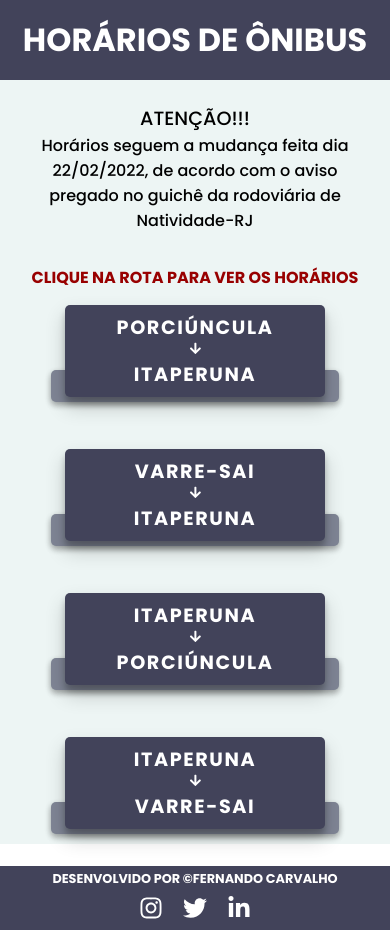
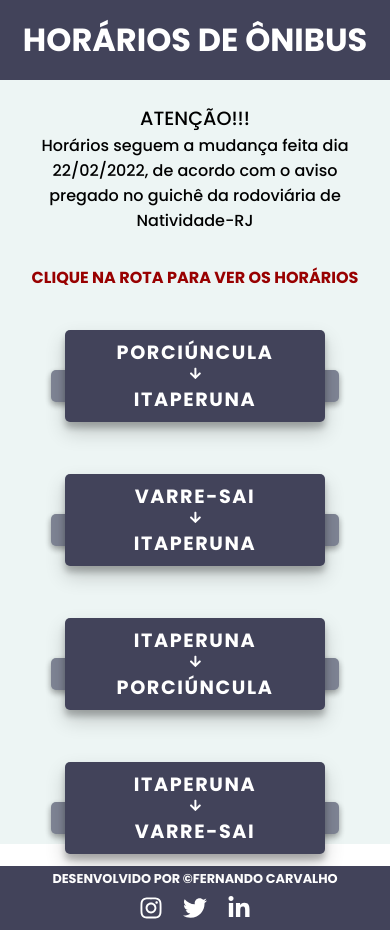
Before and after one commit to fescarvalho/HoursBus, a React (Vite) app: page / in a window 390 px wide. Built offline with nearby package versions, Linux system fonts and the light colour scheme; the HTML template or start-up script is replaced by a standard one.

Commit message:
correçao de ortografia

```diff
--- a/src/components/Card.module.css
+++ b/src/components/Card.module.css
@@ -12,6 +12,9 @@
   border-radius: 5px;
   box-shadow: rgba(0, 0, 0, 0.16) 0px 3px 6px, rgba(0, 0, 0, 0.23) 0px 3px 6px;
 }
+.cardContent {
+  transition: all 1s;
+}
 
 .cardContentFalse {
   display: none;
@@ -23,7 +26,7 @@
   color: #fff;
   background-color: #42435a;
   border-radius: 5px;
-  top: -65px;
+  top: -70px;
   position: absolute;
   box-shadow: rgba(0, 0, 0, 0.19) 0px 10px 20px, rgba(0, 0, 0, 0.23) 0px 6px 6px;
   font-family: Poppins, "sans-serif";
@@ -142,6 +145,7 @@
   .cardTitle {
     width: 90%;
     padding: 0.5rem;
+    top: -40px;
     color: #fff;
     background-color: #42435a;
     letter-spacing: 0.1rem;
```
